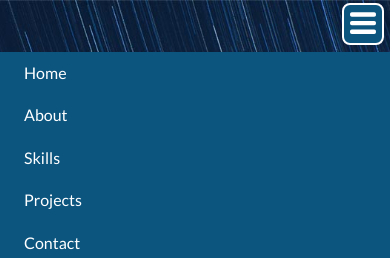
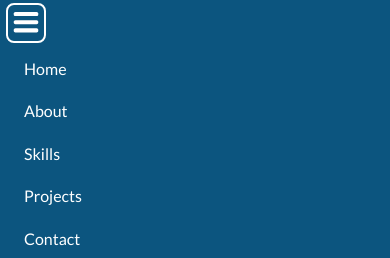
Before and after one commit to xinkecf35/personalsite, a website: page index.html in a window 390 px wide. Shown: the top 258 px of the page. Drawn offline with nearby package versions, Linux system fonts and the light colour scheme.

Commit message:
Added z-index to correct overlapping

```diff
--- a/scss/_banner.scss
+++ b/scss/_banner.scss
@@ -8,6 +8,7 @@
     h1, h2 {
         text-align: center;
     }
+    z-index: 100;
 }
 #headshot {
     display: block;
--- a/scss/_nav.scss
+++ b/scss/_nav.scss
@@ -6,6 +6,7 @@
     left: 0;
     width: 100%;
     display: block;
+    z-index: 1000;
     ul {
     list-style: none;
     margin: 0;
@@ -49,21 +50,22 @@
     }
 }
 @mixin nav-sm {
-    #mobiel-nav-button {
-        position: absolute;
+    #mobile-nav-button {
+        position: relative;
         top:0px;
         left:0px;
         width: 100%;
-        height: auto;
+        min-height: 48px;
+        background-color: inherit;
     }
     #mobile-nav-button button{
-        position: absolute;
-        right: 0px;
+        position: relative;
+        left: 0px;
         border: none;
         background-color: $primarycolor;
-        width: 42px;
-        height: 42px;
-        margin: 3px 6px 3px 3px;
+        width: 40px;
+        height: 40px;
+        margin: 3px 3px 3px 6px;
         overflow: visible;
         border: 2px solid #fff;
         border-radius: 8px;
@@ -77,7 +79,7 @@
         background-color: $primarycolor;
         ul {
             position: absolute;
-            top: 52px;
+            top: 48px;
             background-color: inherit;
             width: 100%;
             li {
```
Also changed, not shown: stylesheets/main.css. Lines whose indentation alone changed are shown as unchanged.
